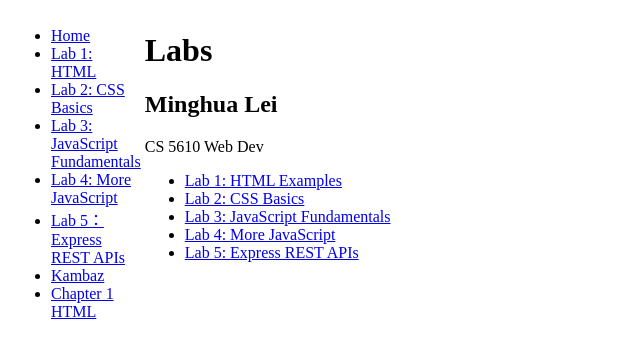
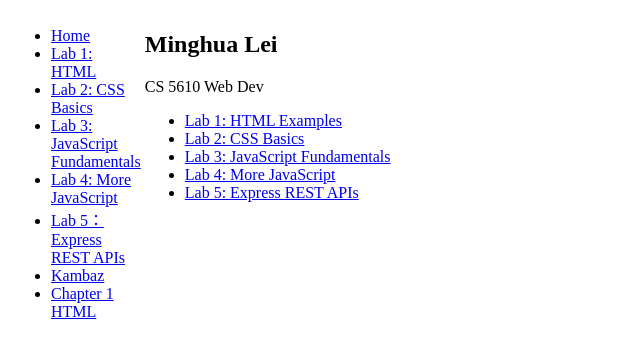
Before and after one commit to Fixlei/kambaz-next-js, a Next.js app: page /labs in a window 1280 px wide. Shown: the top 358 px of the page, without its empty margins (0-640 px from the left). Built offline with nearby package versions, Linux system fonts and the light colour scheme.

Commit message:
A1:fix Name on the top of page @ app/labs/page.tsx

```diff
--- a/app/labs/TOC.tsx
+++ b/app/labs/TOC.tsx
@@ -31,7 +31,7 @@
         </Link>
       </li>
       <li>
-        <Link id="wd-toc-book-link" href="/labs/ch1">
+        <Link id="wd-toc-book-link" href="/book/ch1">
           Chapter 1 HTML
         </Link>
       </li>
--- a/app/labs/page.tsx
+++ b/app/labs/page.tsx
@@ -4,8 +4,6 @@
 export default function Labs() {
   return (
     <div id="wd-labs">
-      <h1>Labs</h1>
-
       <h2>Minghua Lei</h2>
       <p>CS 5610 Web Dev</p>
 
```
